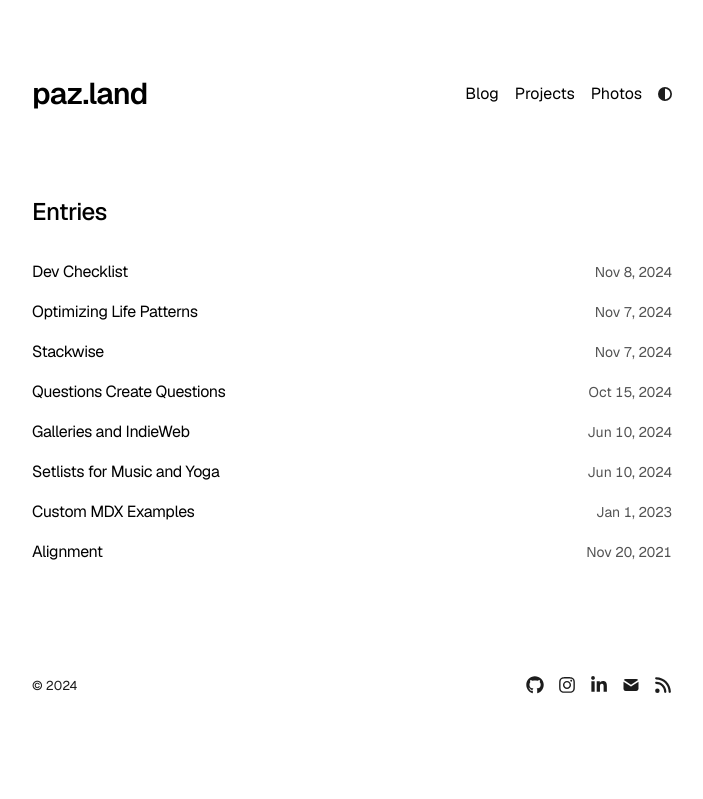
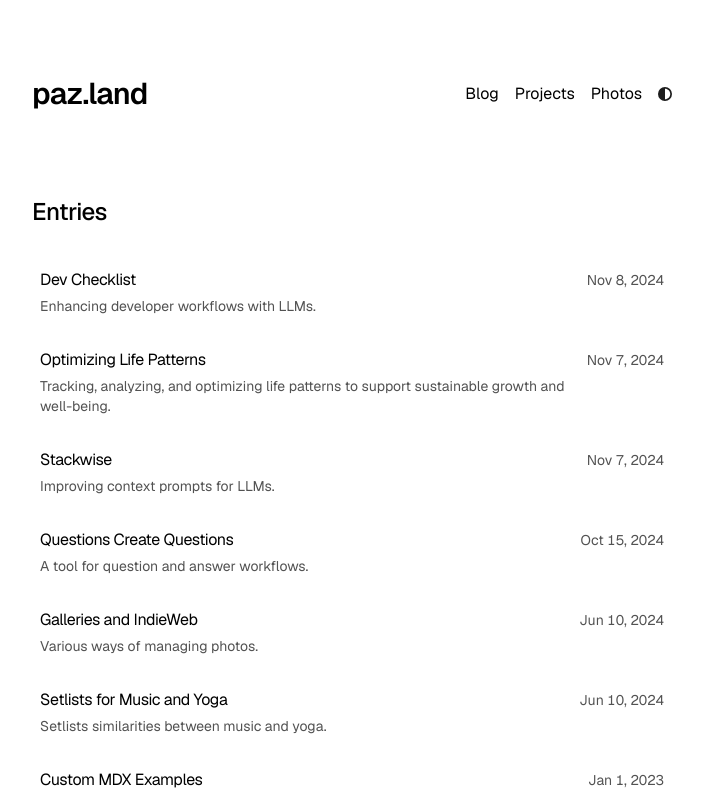
Before and after one commit to mpazaryna/blog02, a Next.js app: page /blog in a window 1280 px wide. Shown: the top 799 px of the page, without its empty margins (288-991 px from the left). Built offline with nearby package versions, Linux system fonts and the light colour scheme.

Commit message:
adding summary

```diff
--- a/app/blog/page.tsx
+++ b/app/blog/page.tsx
@@ -26,15 +26,20 @@ export default function BlogPosts() {
           .map((post) => (
             <Link
               key={post.slug}
-              className="flex flex-col space-y-1 mb-4 transition-opacity duration-200 hover:opacity-80"
+              className="flex flex-col space-y-1 mb-4 transition-all duration-200 hover:bg-[papayawhip] dark:hover:bg-[#574b3c] p-2 rounded-md"
               href={`/blog/${post.slug}`}
             >
-              <div className="w-full flex flex-col sm:flex-row justify-between items-start sm:items-center space-y-1 sm:space-y-0 sm:space-x-2">
-                <p className="text-black dark:text-white tracking-tight">
-                  {post.metadata.title}
-                </p>
-                <p className="text-neutral-600 dark:text-neutral-400 tabular-nums text-sm">
-                  {formatDate(post.metadata.publishedAt, false)}
+              <div className="w-full flex flex-col space-y-1">
+                <div className="flex flex-col sm:flex-row justify-between items-start sm:items-center sm:space-x-2">
+                  <p className="text-black dark:text-white tracking-tight">
+                    {post.metadata.title}
+                  </p>
+                  <p className="text-neutral-600 dark:text-neutral-400 tabular-nums text-sm shrink-0">
+                    {formatDate(post.metadata.publishedAt, false)}
+                  </p>
+                </div>
+                <p className="text-neutral-600 dark:text-neutral-400 text-sm max-w-[85%] line-clamp-2">
+                  {post.metadata.summary}
                 </p>
               </div>
             </Link>
--- a/content/galleries.mdx
+++ b/content/galleries.mdx
@@ -1,7 +1,7 @@
 ---
 title: "Galleries and IndieWeb"
 publishedAt: "2024-06-10"
-summary: "Enhancing developer workflows with LLMs."
+summary: "Various ways of managing photos."
 tags: "Application development"
 ---
 
--- a/content/life-rhythms.mdx
+++ b/content/life-rhythms.mdx
@@ -1,7 +1,7 @@
 ---
 title: "Optimizing Life Patterns"
 publishedAt: "2024-11-07"
-summary: "A framework for tracking, analyzing, and optimizing life patterns to support sustainable growth and well-being."
+summary: "Tracking, analyzing, and optimizing life patterns to support sustainable growth and well-being."
 tags: "dev"
 ---
 
--- a/content/questions-create-questions.mdx
+++ b/content/questions-create-questions.mdx
@@ -1,7 +1,7 @@
 ---
 title: "Questions Create Questions"
 publishedAt: "2024-10-15"
-summary: "Enhancing question and answer workflows."
+summary: "A tool for question and answer workflows."
 tags: "Application development"
 ---
 
--- a/content/setlist.mdx
+++ b/content/setlist.mdx
@@ -1,7 +1,7 @@
 ---
 title: "Setlists for Music and Yoga"
 publishedAt: "2024-06-10"
-summary: "Enhancing developer workflows with LLMs."
+summary: "Setlists similarities between music and yoga."
 tags: "Application development"
 ---
 
--- a/content/stackwise.mdx
+++ b/content/stackwise.mdx
@@ -1,7 +1,7 @@
 ---
 title: "Stackwise"
 publishedAt: "2024-11-07"
-summary: "Enhancing developer workflows with LLMs."
+summary: "Improving context prompts for LLMs."
 tags: "Application development"
 ---
 # Stackwise
```
